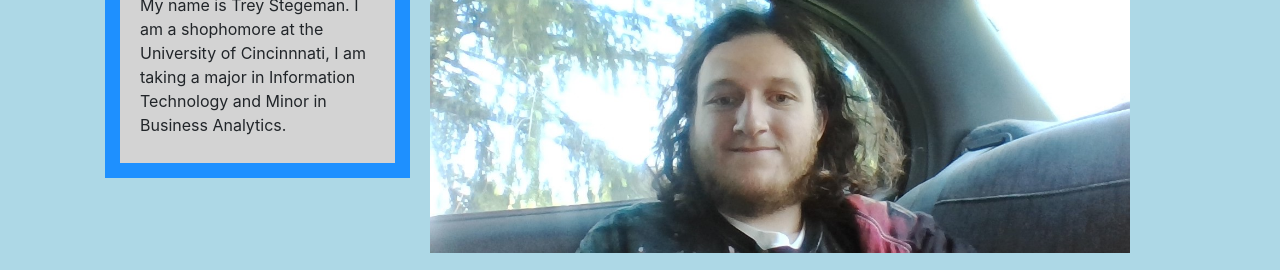
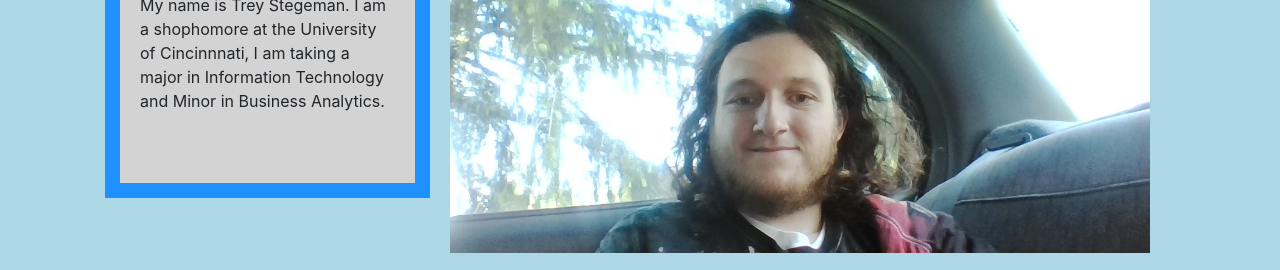
Before and after one commit to IT3049C-Students-Archive/1-online-portfolio-trey368s, a website: page index.html in a window 1280 px wide. Shown: the part 203-473 px from the top of the page. Drawn offline with nearby package versions, Linux system fonts and the light colour scheme.

Commit message:
Finished Styling

```diff
--- a/resources/styles/styles.css
+++ b/resources/styles/styles.css
@@ -1,7 +1,7 @@
 .section {
   background-color: lightgrey;
-  width: 305px;
-  height: 305px;
+  width: 325px;
+  height: 325px;
   border: 15px solid dodgerblue;
   padding: 20px;
   margin: 20px;
```
